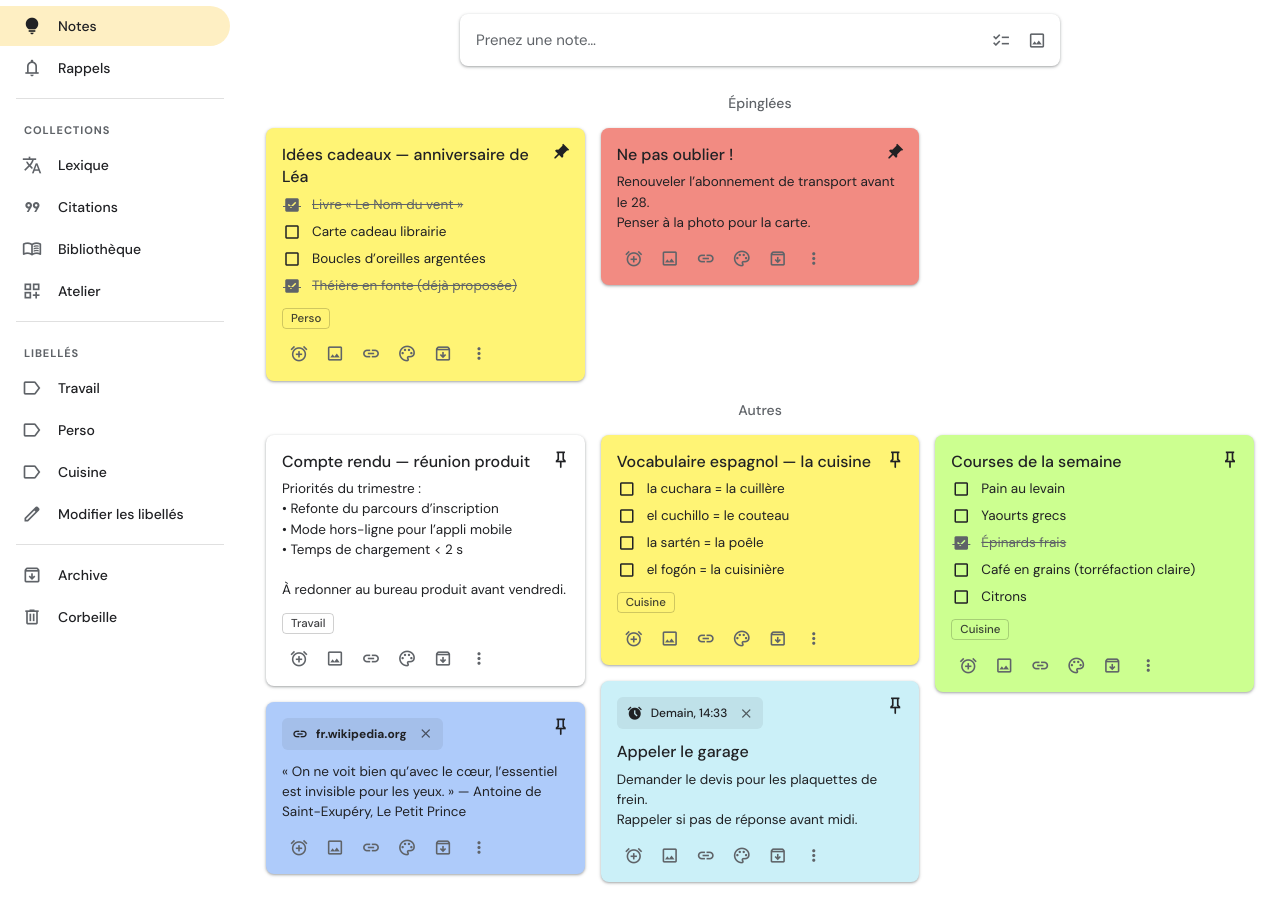
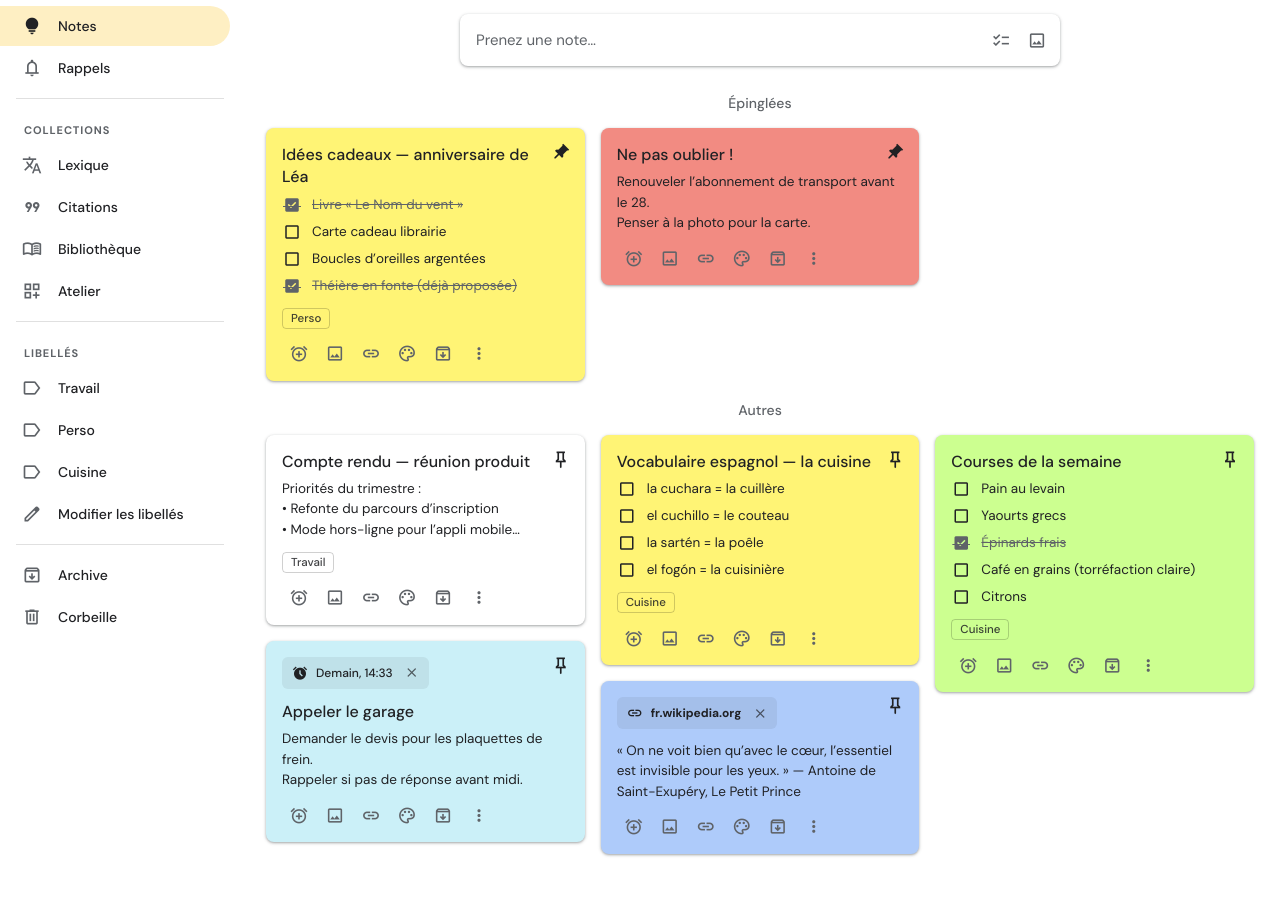
Before and after one commit to pierreg78-maker/nota_bene, a plain HTML site: page index.html in a window 1280 px wide. Shown: the part 70-994 px from the top of the page. Drawn offline with nearby package versions, Linux system fonts and the light colour scheme.

Commit message:
Enhance card display with line clamping
Updated styles to limit title and body lines to 3 each, and added clamping for list items.

```diff
--- a/index.html
+++ b/index.html
@@ -150,10 +150,14 @@ body.sb-collapsed #main{margin-left:74px}
 .nc-pin:hover{background:var(--hover)}
 .nc-image{margin:-16px -16px 12px;border-radius:8px 8px 0 0;overflow:hidden}
 .nc-image img{width:100%;display:block;aspect-ratio:var(--ar,4/3);object-fit:cover}
-.nc-title{font-size:16px;font-weight:500;line-height:1.4;margin-bottom:6px;padding-right:26px;word-break:break-word}
-.nc-body{font-size:13.5px;line-height:1.5;white-space:pre-wrap;word-break:break-word}
+/* Troncature compacte : titre max 3 lignes, corps max 3 lignes (v3.4) */
+.nc-title{font-size:16px;font-weight:500;line-height:1.4;margin-bottom:6px;padding-right:26px;word-break:break-word;
+  display:-webkit-box;-webkit-line-clamp:3;line-clamp:3;-webkit-box-orient:vertical;overflow:hidden}
+.nc-body{font-size:13.5px;line-height:1.5;white-space:pre-wrap;word-break:break-word;
+  display:-webkit-box;-webkit-line-clamp:3;line-clamp:3;-webkit-box-orient:vertical;overflow:hidden}
 .nc-list{display:flex;flex-direction:column;gap:7px}
 .nc-li{display:flex;gap:10px;align-items:flex-start;font-size:13.5px;line-height:1.45;word-break:break-word}
+.nc-li span{display:-webkit-box;-webkit-line-clamp:2;line-clamp:2;-webkit-box-orient:vertical;overflow:hidden}
 .nc-li.done span{text-decoration:line-through;color:var(--nt2)}
 .nc-check{border:none;background:none;color:var(--nt);padding:0;width:20px;height:20px;flex:none;display:grid;place-items:center;border-radius:50%}
 .nc-check:hover{background:var(--hover)}
@@ -455,7 +459,7 @@ input[type=checkbox]{accent-color:var(--text);width:16px;height:16px;flex:none}
 <script>
 'use strict';
 /* ================= Version (visible dans le profil) ================= */
-const APP_VERSION='v3.3';
+const APP_VERSION='v3.4';
 console.log('Keep — '+APP_VERSION);
 
 /* ================= Utilitaires ================= */
@@ -481,6 +485,12 @@ function reminderText(ts){
 }
 function normUrl(u){return /^https?:\/\//i.test(u)?u:'https://'+u}
 function hostOf(u){try{return new URL(normUrl(u)).hostname.replace(/^www\./,'')}catch(e){return u}}
+
+/* ================= Réglages d'affichage des cartes (v3.4) ================= */
+const MAX_BODY_LINES=3;   /* lignes de texte visibles sur une carte */
+const MAX_TITLE_LINES=3;  /* lignes de titre visibles */
+const MAX_LIST_ITEMS=5;   /* éléments de checklist visibles */
+const MAX_ITEM_LINES=2;   /* lignes max par élément de checklist */
 
 /* ================= Couleurs des notes ================= */
 const COLORS=[['default','Défaut'],['red','Cerise'],['orange','Corail'],['yellow','Jaune'],
@@ -832,15 +842,22 @@ function noteCard(n,i,animate){
     const list=el('div','nc-list');
     let shown=n.items.map((it,idx)=>({it,idx}));
     if(n.hideChecked)shown=shown.filter(s=>!s.it.done);
-    shown.forEach(({it,idx})=>{
+    /* v3.4 : nombre d'éléments limité sur la carte (le contenu complet reste dans la note) */
+    const capped=shown.slice(0,MAX_LIST_ITEMS);
+    capped.forEach(({it,idx})=>{
       const r=el('div','nc-li'+(it.done?' done':''));
       const b=el('button','nc-check');b.title=it.done?'Décocher':'Cocher';
       b.dataset.act='check';b.dataset.idx=idx;
       b.append(icon(it.done?'check_box':'check_box_outline_blank',it.done));
       r.append(b,el('span','',it.text));list.append(r);
     });
-    if(n.hideChecked){const dc=n.items.filter(x=>x.done).length;
-      if(dc)list.append(el('div','nc-hidden-count',dc+' élément'+(dc>1?'s':'')+' coché'+(dc>1?'s':'')))}
+    const extra=shown.length-capped.length;
+    if(extra>0){
+      list.append(el('div','nc-hidden-count','+ '+extra+' élément'+(extra>1?'s':'')+'…'));
+    }else if(n.hideChecked){
+      const dc=n.items.filter(x=>x.done).length;
+      if(dc)list.append(el('div','nc-hidden-count',dc+' élément'+(dc>1?'s':'')+' coché'+(dc>1?'s':'')));
+    }
     c.append(list);
   }else if(n.content)c.append(el('div','nc-body',n.content));
   if(n.labels.length){const lw=el('div','nc-labels');
@@ -1571,7 +1588,6 @@ function renderWorkshop(){
 
 /* ================= Modal — socle commun ================= */
 function closeModal(){$('#modalScrim').classList.add('hidden');$('#modalBox').innerHTML=''}
-/* LA CORRECTION : cette fonction lève le rideau. Sans elle, la fenêtre restait invisible. */
 function showModal(){$('#modalScrim').classList.remove('hidden')}
 function mkInput(ph,val,on){
   const i=el('input','f-in');i.placeholder=ph||'';i.value=val==null?'':val;
@@ -1644,7 +1660,7 @@ function seedFromNote(col,note){
 function openEntryModal(opt){
   try{
     closeModal();closePopover();
-    showModal(); /* <-- le rideau se lève */
+    showModal();
     let col=opt.col||null, entry=opt.entry||null, note=opt.note||null;
     const editing=!!entry;
     const m={colId:col?col.id:null,multi:false,rows:[],v:{},arch:true};
@@ -1832,7 +1848,7 @@ function openEntryModal(opt){
 function openBuilder(existing){
   try{
     closeModal();closePopover();
-    showModal(); /* <-- le rideau se lève */
+    showModal();
     const creating=!existing;
     const b=existing?JSON.parse(JSON.stringify(
       {name:existing.name,icon:existing.icon,accent:existing.accent,paper:existing.paper,
```
